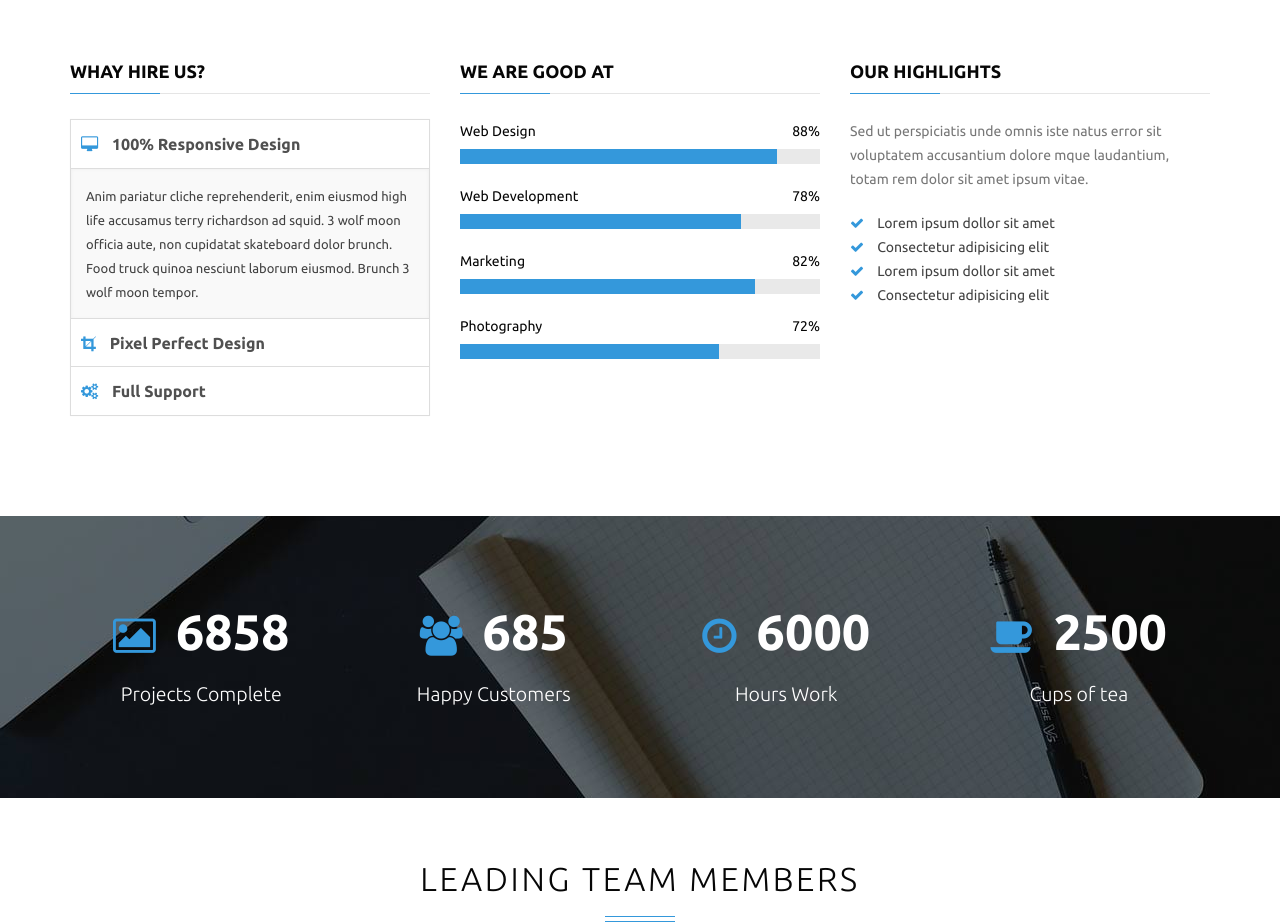
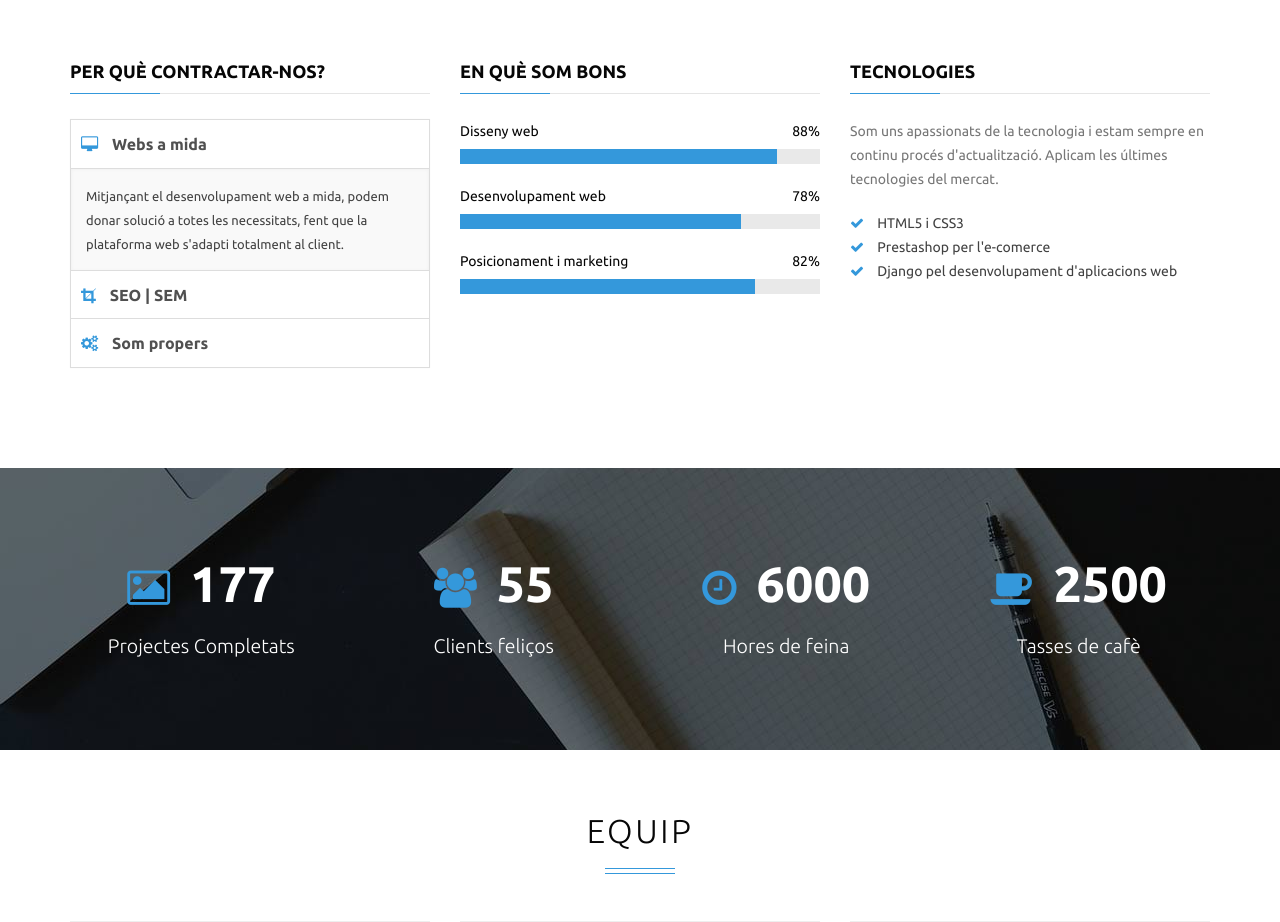
Before and after one commit to cardellcr/BitNue, a Django app: page /bitnue/about in a window 1280 px wide. Shown: the part 578-1500 px from the top of the page. Run offline with Django 3.2, Linux system fonts and the light colour scheme; some libraries are stand-ins or nearby versions.

Commit message:
desing fix and catalan translation

```diff
--- a/web/static/css/style.css
+++ b/web/static/css/style.css
@@ -2397,8 +2397,12 @@ Version v1.1 css*
 }
 .navbar-inverse .navbar-nav>li>a:hover {
     color: #3498db;
-
-}
+}
+.navbar-active {
+    color: #3498db !important;
+    background-color: transparent;
+}
+
 #header-top.dark-header-top{
     background-color: #1a1c25;
 }
--- a/web/templates/about.html
+++ b/web/templates/about.html
@@ -1,8 +1,18 @@
 {% extends "template.html" %}
 {% load staticfiles %}
 
+{% block menu %}
+  <ul class="nav navbar-nav navbar-right">
+
+      <li><a href=" {% url 'home' %} ">Home </a></li>
+      <li><a href=" {% url 'services' %} ">Serveis</a></li>
+
+      <li><a href=" {% url 'about' %} " class="navbar-active">Qui som</a></li>
+      <li><a href=" {% url 'contact' %} ">Contacte</a></li>
+  </ul>
+{% endblock %}
+
 {% block content %}
-
 <div class="breadcrumb-wrap">
     <div class="container">
         <div class="row">
@@ -22,11 +32,15 @@
 <div class="container">
     <div class="row">
         <div class="col-md-6 margin20">
-            <h3 class="heading">A little about us</h3>
+            <h3 class="heading">Una mica sobre noltros</h3>
             <p>
-                Sed ut perspiciatis unde omnis iste natus error sit voluptatem accusantium doloremque laudantium, totam rem aperiam, eaque ipsa quae ab illo inventore veritatis et quasi architecto beatae vitae dicta sunt explicabo. Nemo enim ipsam voluptatem quia voluptas sit aspernatur aut odit aut fugit, sed quia consequuntur magni. Dolores eos qui ratione voluptatem sequi nesciunt. Neque porro quisquam est, qui dolorem ipsum
+            Som una empresa especialitzada en disseny i desenvolupament web, ja sigui en Wordpress, prestashop o programació a mida.
+
+            webs corporatives, tendes online, sistemes immobiliaris i en general qualsevol tipus de web
+
+            els nostres dissenys són responsive o adaptables a diferents formats de pantalla, tant tables o mòbils.
             </p>
-            <p><a href="#" class="btn border-black btn-lg">Our Services</a></p>
+            <p><a href="{% url 'services' %}" class="btn border-black btn-lg">Els nostres serveis</a></p>
         </div>
         <div class="col-md-6">
             <img src="{% static 'img/showcase-1.jpg' %}" class="img-responsive" alt="">
@@ -35,19 +49,19 @@
     <div class="divide60"></div>
     <div class="row">
         <div class="col-md-4 margin20">
-            <h3 class="heading">Whay hire us?</h3>
+            <h3 class="heading">Per què contractar-nos?</h3>
             <div class="panel-group" id="accordion">
                 <div class="panel panel-default">
                     <div class="panel-heading">
                         <h4 class="panel-title">
                             <a data-toggle="collapse" data-parent="#accordion" href="#collapseOne">
-                                <i class="fa fa-desktop"></i>    100% Responsive Design
+                                <i class="fa fa-desktop"></i>    Webs a mida
                             </a>
                         </h4>
                     </div>
                     <div id="collapseOne" class="panel-collapse collapse in">
                         <div class="panel-body">
-                            Anim pariatur cliche reprehenderit, enim eiusmod high life accusamus terry richardson ad squid. 3 wolf moon officia aute, non cupidatat skateboard dolor brunch. Food truck quinoa nesciunt laborum eiusmod. Brunch 3 wolf moon tempor.
+                          Mitjançant el desenvolupament web a mida, podem donar solució a totes les necessitats, fent que la plataforma web s'adapti totalment al client.
                         </div>
                     </div>
                 </div>
@@ -55,13 +69,13 @@
                     <div class="panel-heading">
                         <h4 class="panel-title">
                             <a data-toggle="collapse" data-parent="#accordion" href="#collapseTwo">
-                                <i class="fa fa-crop"></i>    Pixel Perfect Design
+                                <i class="fa fa-crop"></i>    SEO | SEM
                             </a>
                         </h4>
                     </div>
                     <div id="collapseTwo" class="panel-collapse collapse">
                         <div class="panel-body">
-                            Anim pariatur cliche reprehenderit, enim eiusmod high life accusamus terry richardson ad squid. 3 wolf moon officia aute, non cupidatat skateboard dolor brunch.
+                            Posicionam la seva web en els primers llocs dels principals cercadors.
                         </div>
                     </div>
                 </div>
@@ -69,53 +83,48 @@
                     <div class="panel-heading">
                         <h4 class="panel-title">
                             <a data-toggle="collapse" data-parent="#accordion" href="#collapseThree">
-                                <i class="fa fa-cogs"></i>    Full Support
+                                <i class="fa fa-cogs"></i>    Som propers
                             </a>
                         </h4>
                     </div>
                     <div id="collapseThree" class="panel-collapse collapse">
                         <div class="panel-body">
-                            Anim pariatur cliche reprehenderit, enim eiusmod high life accusamus terry richardson ad squid. 3 wolf moon officia aute, non cupidatat skateboard dolor brunch. Food truck quinoa nesciunt laborum eiusmod. Brunch 3 wolf moon tempor, sunt aliqua put a bird on it squid single-origin coffee nulla assumenda shoreditch et. Nihil anim keffiyeh helvetica, craft beer labore wes anderson cred nesciunt sapiente ea proident. Ad vegan excepteur butcher vice lomo. Leggings occaecat craft beer farm-to-table, raw denim aesthetic synth nesciunt you probably haven't heard of them accusamus labore sustainable VHS.
+                            Som un grup de trebralladors Freelance, noltros xerram amb tu, t'assessoram de veritat, el personal tècnic que realitza la teva web serà el teu contacte directe per ajudar-te en la programació i disseny de la teva web o logotip.
                         </div>
                     </div>
                 </div>
             </div>
         </div><!--why hire us-->
         <div class="col-md-4 margin20">
-            <h3 class="heading">We are good at</h3>
+            <h3 class="heading">En què som bons</h3>
             <div class="skills-wrapper wow animated bounceIn animated" data-wow-delay="0.2s">
-                <h3 class="heading-progress">Web Design <span class="pull-right">88%</span></h3>
+                <h3 class="heading-progress">Disseny web <span class="pull-right">88%</span></h3>
                 <div class="progress">
                     <div class="progress-bar" style="width: 88%" aria-valuemax="100" aria-valuemin="0" aria-valuenow="88" role="progressbar">
                     </div>
                 </div>
-                <h3 class="heading-progress">Web Development <span class="pull-right">78%</span></h3>
+                <h3 class="heading-progress">Desenvolupament web <span class="pull-right">78%</span></h3>
                 <div class="progress">
                     <div class="progress-bar" style="width: 78%" aria-valuemax="100" aria-valuemin="0" aria-valuenow="78" role="progressbar">
                     </div>
                 </div>
-                <h3 class="heading-progress">Marketing <span class="pull-right">82%</span></h3>
+                <h3 class="heading-progress">Posicionament i marketing <span class="pull-right">82%</span></h3>
                 <div class="progress">
                     <div class="progress-bar" style="width: 82%" aria-valuemax="100" aria-valuemin="0" aria-valuenow="82" role="progressbar">
-                    </div>
-                </div>
-                <h3 class="heading-progress">Photography <span class="pull-right">72%</span></h3>
-                <div class="progress">
-                    <div class="progress-bar" style="width: 72%" aria-valuemax="100" aria-valuemin="0" aria-valuenow="72" role="progressbar">
                     </div>
                 </div>
             </div><!--skills-->
         </div><!--col-->
         <div class="col-md-4 margin20">
-            <h3 class="heading">Our Highlights</h3>
+            <h3 class="heading">Tecnologies</h3>
             <p>
-                Sed ut perspiciatis unde omnis iste natus error sit voluptatem accusantium dolore mque laudantium, totam rem dolor sit amet ipsum vitae.
+                Som uns apassionats de la tecnologia i estam sempre en continu procés d'actualització.
+                Aplicam les últimes tecnologies del mercat.
             </p>
             <ul class="list-unstyled highlight-list">
-                <li><i class="fa fa-check"></i> Lorem ipsum dollor sit amet</li>
-                <li><i class="fa fa-check"></i> Consectetur adipisicing elit</li>
-                <li><i class="fa fa-check"></i> Lorem ipsum dollor sit amet</li>
-                <li><i class="fa fa-check"></i> Consectetur adipisicing elit</li>
+                <li><i class="fa fa-check"></i> HTML5 i CSS3</li>
+                <li><i class="fa fa-check"></i> Prestashop per l'e-comerce</li>
+                <li><i class="fa fa-check"></i> Django pel desenvolupament d'aplicacions web</li>
             </ul>
         </div>
     </div><!--row of skills collapse and highlights-->
@@ -126,20 +135,20 @@
     <div class="container">
         <div class="row">
             <div class="col-md-3 margin20 facts-in">
-                <h3><i class="fa fa-image"></i><span class="counter">6858</span></h3>
-                <h4>Projects Complete</h4>
+                <h3><i class="fa fa-image"></i><span class="counter">177</span></h3>
+                <h4>Projectes Completats</h4>
             </div><!--facts in-->
             <div class="col-md-3 margin20 facts-in">
-                <h3><i class="fa fa-users"></i><span class="counter">685</span></h3>
-                <h4>Happy Customers</h4>
+                <h3><i class="fa fa-users"></i><span class="counter">55</span></h3>
+                <h4>Clients feliços</h4>
             </div><!--facts in-->
             <div class="col-md-3 margin20 facts-in">
                 <h3><i class="fa fa-clock-o"></i><span class="counter">6000</span></h3>
-                <h4>Hours Work </h4>
+                <h4>Hores de feina </h4>
             </div><!--facts in-->
             <div class="col-md-3 margin20 facts-in">
                 <h3><i class="fa fa-coffee"></i><span class="counter">2500</span></h3>
-                <h4>Cups of tea</h4>
+                <h4>Tasses de cafè</h4>
             </div><!--facts in-->
         </div>
     </div>
@@ -149,20 +158,18 @@
     <div class="row">
         <div class="col-md-12">
             <div class="center-heading">
-                <h2>Leading team members</h2>
+                <h2>Equip</h2>
                 <span class="center-line"></span>
-                <p class="lead">Lorem ipsum dolor sit amet, consectetur adipiscing elit. Integer lorem quam, adipiscing condimentum tristique vel, eleifend sed turpis</p>
             </div><!--center-heading-->
         </div>
     </div>
     <div class="row">
-        <div class="col-md-3 margin20">
+        <div class="col-md-4 margin21">
             <div class="team-wrap">
                 <img src="{% static 'img/team-1.jpg' %}" class="img-responsive" alt="">
-                <h4>Jolly smith</h4>
-                <span>Web Designer</span>
+                <h4>Cati</h4>
+                <span>Experta en SEO | SEM</span>
                 <p>
-                    Lorem ipsum dolor sit amet, consectetur adipiscing elit. Integer lorem quam, adipiscing condimentum tristique vel, eleifend sed turpis
                 </p>
                 <ul class="list-inline social-1">
                     <li><a href="#"><i class="fa fa-facebook"></i></a></li>
@@ -171,13 +178,12 @@
                 </ul><!--social-->
             </div><!--team-wrap-->
         </div><!--team col-->
-        <div class="col-md-3 margin20">
+        <div class="col-md-4 margin20">
             <div class="team-wrap">
-                <img src="{% static 'img/team-2.jpg' %}" class="img-responsive" alt="">
-                <h4>Jolly smith</h4>
-                <span>Web Designer</span>
+                <img src="{% static 'img/team-3.jpg' %}" class="img-responsive" alt="">
+                <h4>Toni</h4>
+                <span>Programació i sistemes</span>
                 <p>
-                    Lorem ipsum dolor sit amet, consectetur adipiscing elit. Integer lorem quam, adipiscing condimentum tristique vel, eleifend sed turpis
                 </p>
                 <ul class="list-inline social-1">
                     <li><a href="#"><i class="fa fa-facebook"></i></a></li>
@@ -186,28 +192,12 @@
                 </ul><!--social-->
             </div><!--team-wrap-->
         </div><!--team col-->
-        <div class="col-md-3 margin20">
-            <div class="team-wrap">
-                <img src="{% static 'img/team-3.jpg' %}" class="img-responsive" alt="">
-                <h4>Jolly smith</h4>
-                <span>Web Designer</span>
-                <p>
-                    Lorem ipsum dolor sit amet, consectetur adipiscing elit. Integer lorem quam, adipiscing condimentum tristique vel, eleifend sed turpis
-                </p>
-                <ul class="list-inline social-1">
-                    <li><a href="#"><i class="fa fa-facebook"></i></a></li>
-                    <li><a href="#"><i class="fa fa-twitter"></i></a></li>
-                    <li><a href="#"><i class="fa fa-google-plus"></i></a></li>
-                </ul><!--social-->
-            </div><!--team-wrap-->
-        </div><!--team col-->
-        <div class="col-md-3 margin20">
+        <div class="col-md-4 margin20">
             <div class="team-wrap">
                 <img src="{% static 'img/team-4.jpg' %}" class="img-responsive" alt="">
-                <h4>Jolly smith</h4>
-                <span>Web Designer</span>
+                <h4>Jaume</h4>
+                <span>Comercial i marketing</span>
                 <p>
-                    Lorem ipsum dolor sit amet, consectetur adipiscing elit. Integer lorem quam, adipiscing condimentum tristique vel, eleifend sed turpis
                 </p>
                 <ul class="list-inline social-1">
                     <li><a href="#"><i class="fa fa-facebook"></i></a></li>
--- a/web/templates/index.html
+++ b/web/templates/index.html
@@ -3,7 +3,7 @@
 
 {% block menu %}
   <ul class="nav navbar-nav navbar-right">
-      <li><a href=" {% url 'home' %} " >Home </a></li>
+      <li><a href=" {% url 'home' %} " class="navbar-active" >Home </a></li>
       <li><a href=" {% url 'services' %} ">Serveis</a></li>
       <li><a href=" {% url 'about' %} ">Qui som</a></li>
       <li><a href=" {% url 'contact' %} ">Contacte</a></li>
--- a/web/templates/template.html
+++ b/web/templates/template.html
@@ -84,7 +84,7 @@
                           <span class="icon-bar"></span>
                           <span class="icon-bar"></span>
                       </button>
-                      <a class="navbar-brand" href="index.html"><img src="{% static 'img/logo.png' %}" alt="ASSAN"></a>
+                      <a class="navbar-brand" href=" {% url 'home' %} "><img src="{% static 'img/logo4.png' %}" alt="ASSAN"></a>
                   </div>
                   <div class="navbar-collapse collapse">
                     {% block menu %}
```
Also changed, not shown: web/templates/contact.html (+25 -19 lines), web/templates/services.html (+11 -0 lines), web/static/img/logo3.png (added), web/static/img/logo4.png (added).
